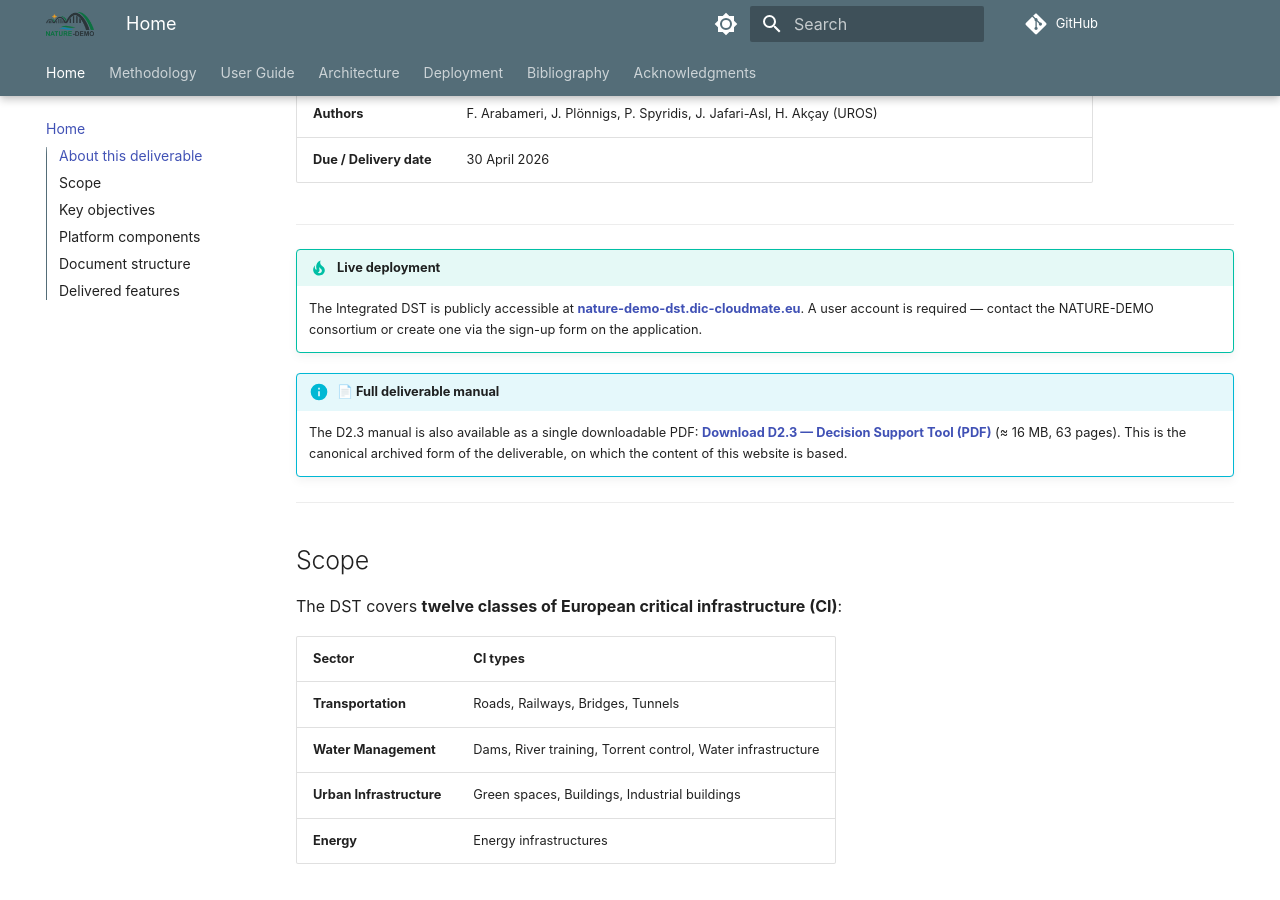
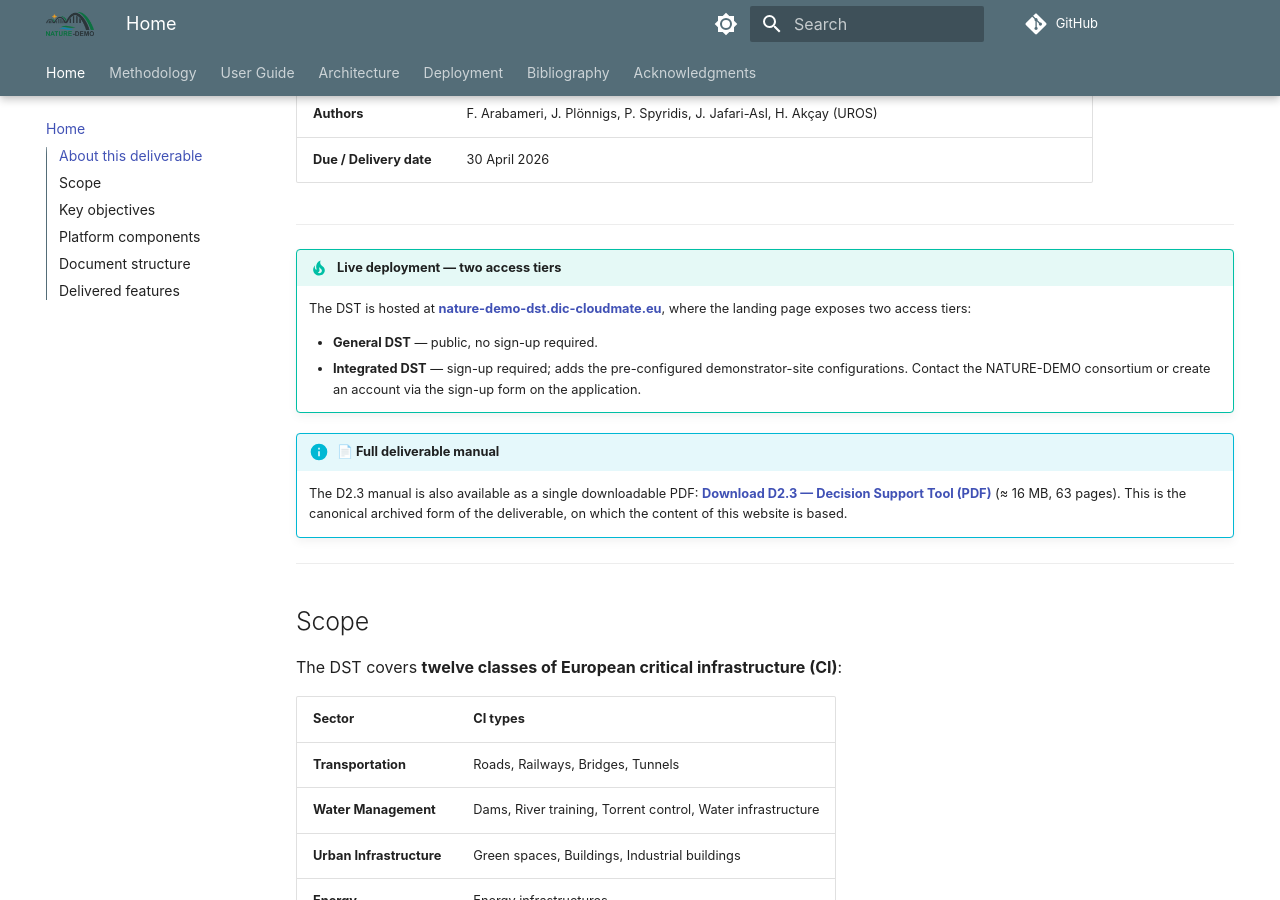
Before and after one commit to NATURE-DEMO/Decision_Support_Tool, an MkDocs documentation site: the page built from docs/index.md, in a window 1280 px wide and 900 px high, scrolled down 782 px. Built offline with MkDocs 1.6.1 and Material for MkDocs 9.7.7, drawn with Linux system fonts in a browser that asks for light colours; some web fonts are replaced; comment, search, counter and statistics services are not loaded; some of the changed text lies outside the part shown.

Commit message:
docs: reflect General DST + Integrated DST two-tier framing
Landing page now exposes both tiers; docs were still framing the DST
as a single auth-gated application. Updated index, deployment, user
guide, and architecture overview (including the platform Mermaid
diagram, which now refers to the named tiers rather than file paths
and no longer surfaces retired pages).

```diff
--- a/docs/index.md
+++ b/docs/index.md
@@ -24,8 +24,11 @@ The tool implements the three-level risk assessment methodology defined in **Del
 
 ---
 
-!!! tip "Live deployment"
-    The Integrated DST is publicly accessible at **[nature-demo-dst.dic-cloudmate.eu](https://nature-demo-dst.dic-cloudmate.eu)**. A user account is required — contact the NATURE-DEMO consortium or create one via the sign-up form on the application.
+!!! tip "Live deployment — two access tiers"
+    The DST is hosted at **[nature-demo-dst.dic-cloudmate.eu](https://nature-demo-dst.dic-cloudmate.eu)**, where the landing page exposes two access tiers:
+
+    - **General DST** — public, no sign-up required.
+    - **Integrated DST** — sign-up required; adds the pre-configured demonstrator-site configurations. Contact the NATURE-DEMO consortium or create an account via the sign-up form on the application.
 
 !!! info "📄 Full deliverable manual"
     The D2.3 manual is also available as a single downloadable PDF: **[Download D2.3 — Decision Support Tool (PDF)](assets/D2.3_DST.pdf)** (≈ 16 MB, 63 pages). This is the canonical archived form of the deliverable, on which the content of this website is based.
@@ -108,8 +111,8 @@ For a detailed description of each component and their integration see the [Arch
 | Feature | Notes |
 |---------|-------|
 | **clima-data pipeline** | 23 climate indices from EURO-CORDEX ensembles; RCP4.5/8.5; 1951–2100; deployed at `naturedemo-clima-ind.dic-cloudmate.eu` |
-| **Decision Support Tool** | Authentication-gated web application; six demo site configurations; Custom Site Analysis for any European location |
-| **Level 1 — Qualitative risk perception** | Stakeholder KPI scoring (RAMS SHEEP); multi-expert live consensus; SSF/SEI NbS filtration and feasibility ranking |
+| **Decision Support Tool** | Two access tiers (General DST — public; Integrated DST — sign-up); six demo site configurations; Custom Site Analysis for any European location |
+| **Level 1 — Qualitative risk perception** | Stakeholder KPI scoring (RAMS SHEEP); multi-expert live consensus (Integrated tier); SSF/SEI NbS filtration and feasibility ranking |
 | **Level 2 — Semi-quantitative screening** | 7-step PRI = HI × EI × VI workflow; NbS MCA ranking; RPRI residual risk comparison |
 | **Level 3 — High-resolution assessment** | Viewer integrated for all six site configurations; renders partner-supplied site-specific assessments, data tables, and reports from the GitHub content system. Depth of available material varies by demonstrator. |
 | **NbS–Hazard matrix** | 74 NbS types × 29 hazards from the D1.1 catalogue; primary and supportive solution matching |
```
Also changed, not shown: docs/architecture/overview.md (+5 -5 lines), docs/deployment.md (+1 -1 lines), docs/user_guide/integrated_dst.md (+2 -2 lines).
